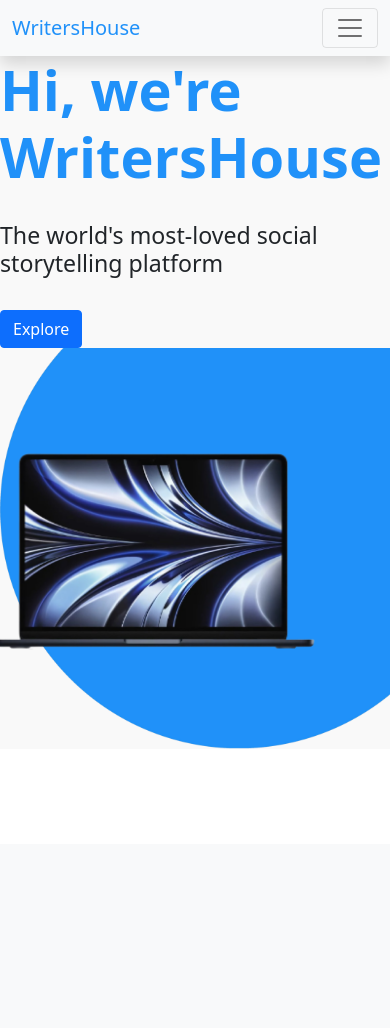
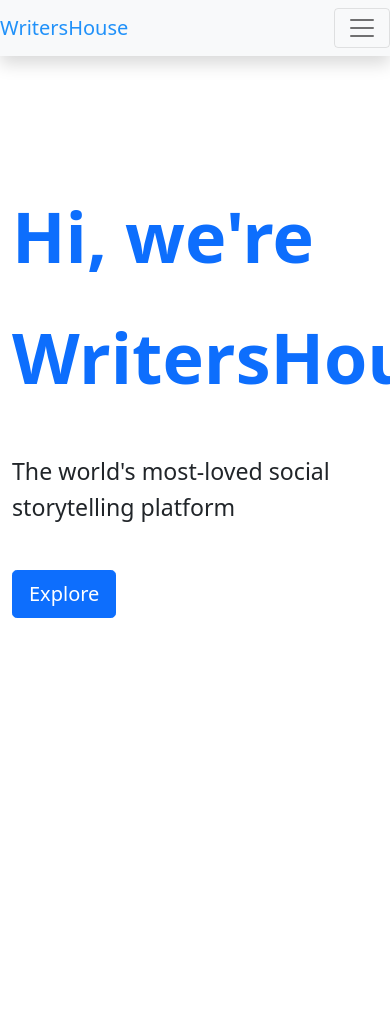
Before and after one commit to SulajAcharya/Writers_House, a PHP site: page / in a window 390 px wide; the page is wider, and only the part inside the window is pictured. Before the commit the page ends 749 px from the top of that part, so only its background shows below. Run offline with PHP 8.4, Linux system fonts and the light colour scheme.

Commit message:
Homepage completed and navbar remaining

```diff
--- a/assets/css/style.css
+++ b/assets/css/style.css
@@ -3,3 +3,25 @@
     border: none;
     filter: drop-shadow(0px 8px 4px #c5c5c5);
 }
+#main {
+    background-image: url(/assets/img/Circle_new.png);
+    background-size: 40%;
+    background-repeat: no-repeat;
+    background-position-x: right;
+    overflow-y: hidden;
+}
+#main .left_side .top_text {
+    font-size: 70px;
+    font-weight: 600;
+}
+#main .right_side img {
+    width: 80%;
+}
+@media (max-width: 768px) {
+    #main {
+        background-image: none;
+    }
+    #main .right_side img {
+        display: none;
+    }
+}
--- a/includes/header.php
+++ b/includes/header.php
@@ -15,13 +15,11 @@
 	<link rel="stylesheet" href="/assets/css/style.css">
 </head>
 <body>
-<nav class="navbar navbar-expand-lg navbar-light bg-light shadow navbar-custom">
-    <div class="container">
+  <nav class="navbar navbar-expand-lg navbar-light bg-light shadow navbar-custom">
       <a class="navbar-brand writershouse-title font-weight-bold" href="#" style="color: #2091F9;">WritersHouse</a>
       <button class="navbar-toggler" type="button" data-bs-toggle="collapse" data-bs-target="#navbarSupportedContent" aria-controls="navbarSupportedContent" aria-expanded="false" aria-label="Toggle navigation">
         <span class="navbar-toggler-icon"></span>
       </button>
-
       <div class="collapse navbar-collapse" id="navbarSupportedContent">
         <ul class="navbar-nav ms-auto"> <!-- Right align the navigation links -->
           <li class="nav-item">
@@ -47,5 +45,4 @@
           </li>
         </ul>
       </div>
-    </div>
   </nav>
--- a/index.php
+++ b/index.php
@@ -1,27 +1,46 @@
 <?php
     require_once($_SERVER["DOCUMENT_ROOT"]."/includes/init.php");
 ?>
-
-<div id="main" class="vw-100" style="min-height: 80vh; background-color: #f9f9f9;">
-    <div class="content text-left">
-      <div class="row">
-        <div class="col-md-4">
-          <h1 style="color: #2091F9; font-weight: bold; font-size: 56px;">Hi, we're<br> WritersHouse</h1>
-          <br>
+<!--
+<div id="main" class="vh-100" style="background-color: #f9f9f9;">
+  <div class="content text-left">
+    <div class="row">
+      <div class="col-md-4">
+        <p style="color: #2091F9; font-weight: bold; font-size: 56px;">Hi, we're<br> WritersHouse</p>
           <h3>The world's most-loved social storytelling platform</h3>
           <br>
           <div class="buttons">
             <input class="btn btn-primary" type="submit" value="Explore">
           </div>
         </div>
-        <div class="col-md-8" style="position: relative;">
-          <img src="Circle_new.png" alt="Website" style="width: 100%;">
-          <img src="Website.png" alt="Website" style="width: 80%; height: auto; position: absolute; top: 50%; left: 40%; transform: translate(-50%, -50%); z-index: 1;">
-        </div>
+      </div>
+      <div class="col-md-8">
+
       </div>
     </div>
   </div>
-
+</div>
+-->
+<div id="main" class="col-md-12">
+  <div class="container">
+    <div class="row">
+      <div class="col-md-4 left_side mt-5 vh-100">
+        <div class="py-3"></div>
+        <p class="mt-5 text-primary top_text">Hi, we're</p>
+        <p class="mb-5 text-primary top_text">WritersHouse</p>
+        <p class="h3">The world's most-loved social</p>
+        <p class="h3 mb-5">storytelling platform</p>
+        <div class="button">
+          <a href="#" class="btn btn-primary btn-lg">Explore</a>
+        </div>
+      </div>
+      <div class="col-md-8 right_side mt-5">
+        <div class="py-3"></div>
+        <img src="/assets/img/Website.png" alt="laptop image" class="mt-5 ms-5 ps-5">
+      </div>
+    </div>
+  </div>
+</div>
 <?php
     require_once($_SERVER["DOCUMENT_ROOT"]."/includes/footer.php");
 ?>
```
Also changed, not shown: Circle_new.png (deleted), assets/img/Circle_new.png (added), assets/img/Website.png (renamed from Website.png), includes/Circle_new.png (deleted), includes/Website.png (deleted).
